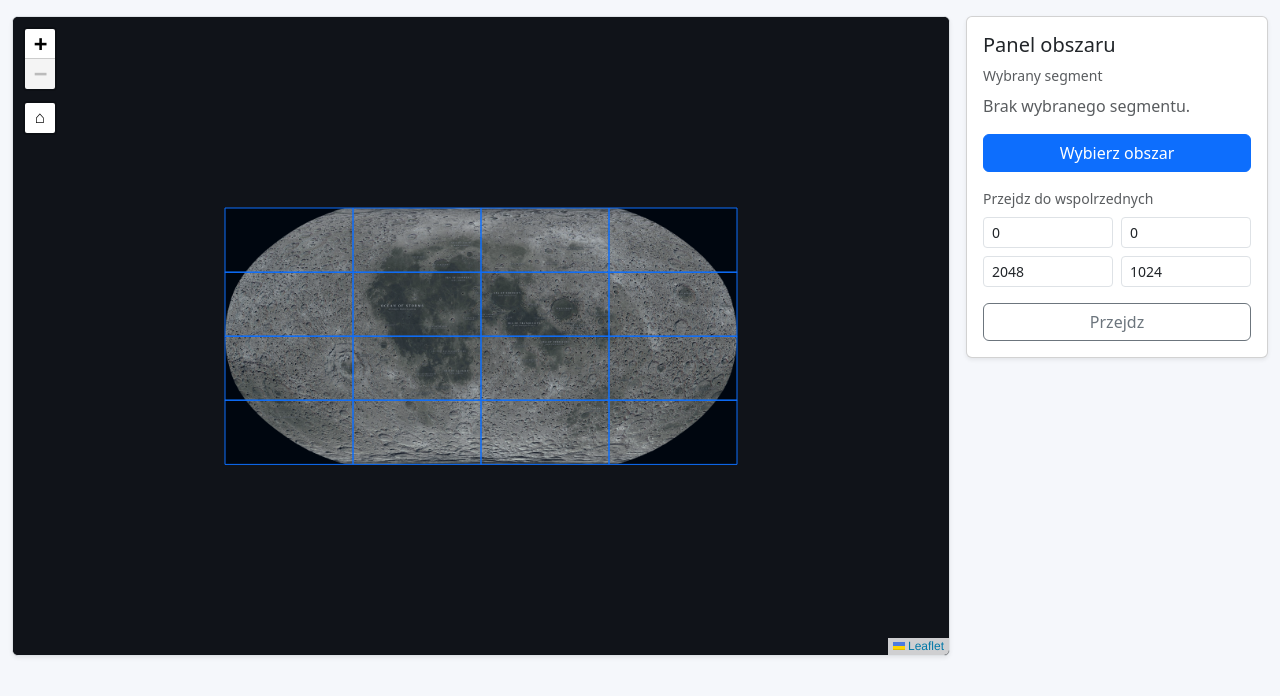
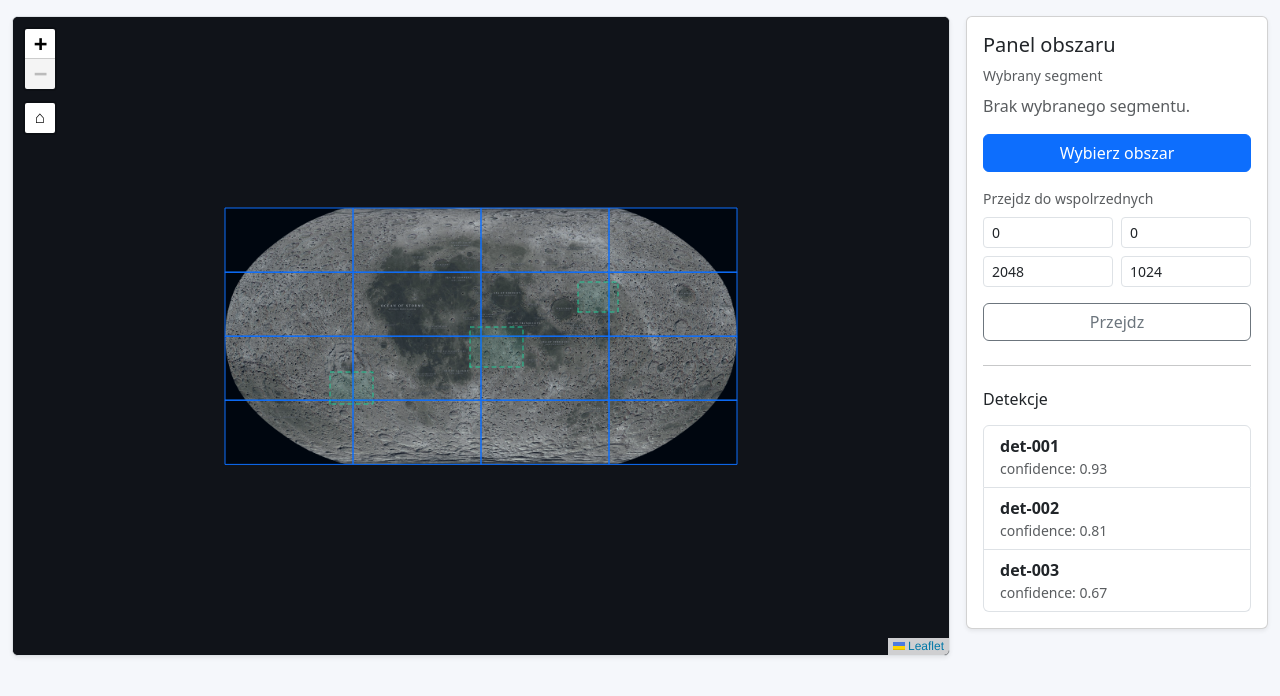
Before and after one commit to Arekfl/LunaX, a React (Vite) app in the folder frontend/: page / in a window 1280 px wide. Shown: the top 696 px of the page. Built offline with nearby package versions, Linux system fonts and the light colour scheme.

Commit message:
dodanie listy detekcji (mock) i wizualizacja bbox

```diff
--- a/frontend/src/App.jsx
+++ b/frontend/src/App.jsx
@@ -42,6 +42,14 @@ function buildSegments() {
 function boundsToCoords(bounds) {
   const [[yMin, xMin], [yMax, xMax]] = bounds;
   return { xMin, yMin, xMax, yMax };
+}
+
+function detectionToBounds(detection) {
+  const { x, y, width, height } = detection.bbox;
+  return [
+    [y, x],
+    [y + height, x + width],
+  ];
 }
 
 function FitBoundsOnChange({ bounds }) {
@@ -91,8 +99,29 @@ function HomeControl({ onHomeClick }) {
 
 export default function App() {
   const segments = useMemo(() => buildSegments(), []);
+  const detections = useMemo(
+    () => [
+      {
+        detection_id: "det-001",
+        confidence: 0.93,
+        bbox: { x: 420, y: 240, width: 170, height: 130 },
+      },
+      {
+        detection_id: "det-002",
+        confidence: 0.81,
+        bbox: { x: 980, y: 390, width: 210, height: 160 },
+      },
+      {
+        detection_id: "det-003",
+        confidence: 0.67,
+        bbox: { x: 1410, y: 610, width: 160, height: 120 },
+      },
+    ],
+    []
+  );
   const [hoveredSegmentId, setHoveredSegmentId] = useState(null);
   const [selectedSegment, setSelectedSegment] = useState(null);
+  const [selectedDetection, setSelectedDetection] = useState(null);
   const [focusBounds, setFocusBounds] = useState(IMAGE_BOUNDS);
   const [chosenMessage, setChosenMessage] = useState("");
   const [manualCoords, setManualCoords] = useState({
@@ -220,6 +249,24 @@ export default function App() {
                   />
                 );
               })}
+
+              {detections.map((detection) => {
+                const isSelected = selectedDetection?.detection_id === detection.detection_id;
+
+                return (
+                  <Rectangle
+                    key={detection.detection_id}
+                    bounds={detectionToBounds(detection)}
+                    pathOptions={{
+                      color: isSelected ? "#ffc107" : "#20c997",
+                      weight: isSelected ? 3 : 1,
+                      fillColor: isSelected ? "#ffc107" : "#20c997",
+                      fillOpacity: isSelected ? 0.28 : 0.08,
+                      dashArray: isSelected ? null : "4 4",
+                    }}
+                  />
+                );
+              })}
             </MapContainer>
           </div>
         </div>
@@ -307,6 +354,32 @@ export default function App() {
               </button>
 
               {chosenMessage && <div className="alert alert-info py-2 mt-3 mb-0">{chosenMessage}</div>}
+
+              <hr className="my-4" />
+              <h6 className="mb-3">Detekcje</h6>
+
+              <div className="list-group">
+                {detections.map((detection) => {
+                  const isSelected =
+                    selectedDetection?.detection_id === detection.detection_id;
+
+                  return (
+                    <button
+                      key={detection.detection_id}
+                      type="button"
+                      onClick={() => setSelectedDetection(detection)}
+                      className={`list-group-item list-group-item-action text-start ${
+                        isSelected ? "bg-primary-subtle border-primary" : ""
+                      }`}
+                    >
+                      <div><strong>{detection.detection_id}</strong></div>
+                      <div className="small text-muted">
+                        confidence: {detection.confidence.toFixed(2)}
+                      </div>
+                    </button>
+                  );
+                })}
+              </div>
             </div>
           </div>
         </div>
```
